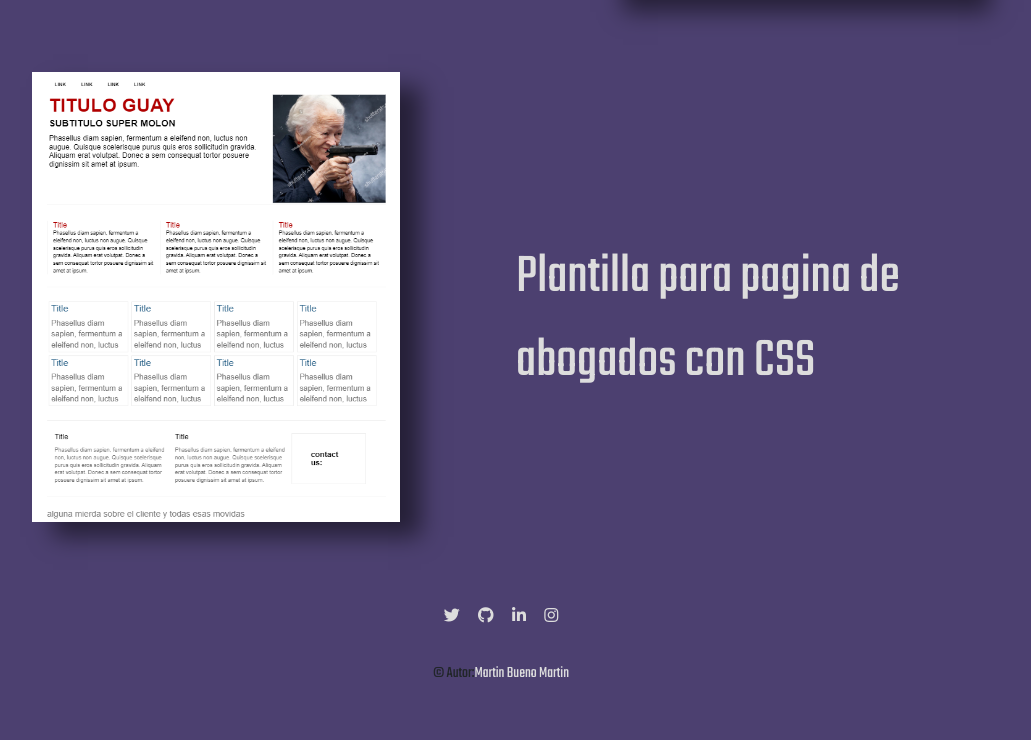
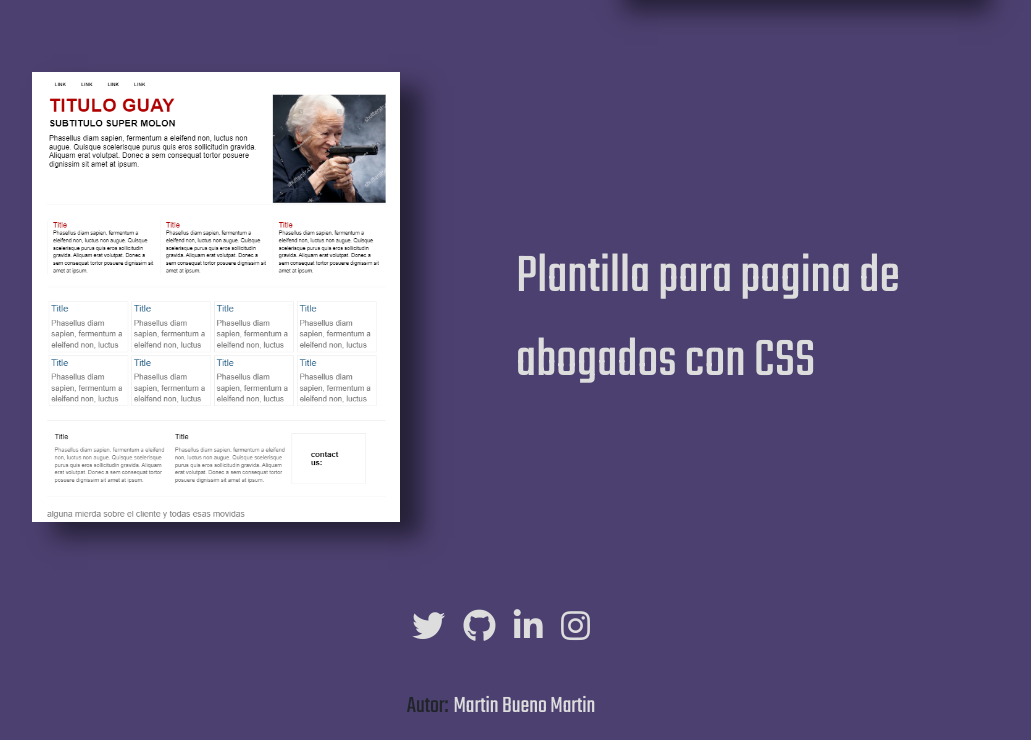
Before and after one commit to Yure999/Portfolio, a plain HTML site: page index.html in a window 1280 px wide. Shown: the part 1249-1989 px from the top of the page, without its empty margins (139-1170 px from the left). Before the commit the page ends 1951 px from the top, so only its background shows below. Drawn offline with nearby package versions, Linux system fonts and the light colour scheme.

Commit message:
Pagina terminada

```diff
--- a/index.html
+++ b/index.html
@@ -20,7 +20,8 @@
     </button>
     <div class="collapse navbar-collapse" id="navbarNavAltMarkup">
         <div class="navbar-nav">
-            <a class="nav-item nav-link active" href="#">Home <span class="sr-only" data-toggle="collapse">(current)</span></a>
+            <a class="nav-item nav-link active" href="#">Home <span class="sr-only"
+                                                                    data-toggle="collapse">(current)</span></a>
             <a class="nav-item nav-link" href="#CV">CV Bootstrap</a>
             <a class="nav-item nav-link" href="#topFilms">Top peliculas</a>
             <a class="nav-item nav-link" href="#PlantillaCSS">Plantilla CSS</a>
@@ -38,7 +39,7 @@
     <div class="row">
         <div class="col-12 col-md-6 order-1">
             <div class="card">
-                <a href="https://github.com/Yure999/CV">
+                <a href="https://github.com/Yure999/CV" target="_blank">
                     <img class="card-img-top" src="resources/CVBootstrap.png" alt="Card image cap" id="CV">
                 </a>
                 <div class="card-body d-md-none">
@@ -51,7 +52,7 @@
         </div>
         <div class="col-12 col-md-6 order-4">
             <div class="card">
-                <a href="https://github.com/Yure999/Topfilms">
+                <a href="https://github.com/Yure999/Topfilms" target="_blank">
                     <img class="card-img-top" src="resources/Flexfilms.png" alt="Card image cap" id="topFilms">
                 </a>
                 <div class="card-body d-md-none">
@@ -64,7 +65,7 @@
         </div>
         <div class="col-12 col-md-6 order-5">
             <div class="card">
-                <a href="https://github.com/Yure999/Plantilla-Abogados-CSS">
+                <a href="https://github.com/Yure999/Plantilla-Abogados-CSS" target="_blank">
                     <img class="card-img-top" src="resources/PlantillaCSS.png" alt="Card image cap" id="PlantillaCSS">
                 </a>
                 <div class="card-body d-md-none">
@@ -99,24 +100,24 @@
                 </a>
             </li>
             <li class="list-inline-item">
-                <a class="btn-floating btn-gplus mx-1" href="https://github.com/Yure999">
+                <a class="btn-floating btn-gplus mx-1" href="https://github.com/Yure999" target="_blank">
                     <i class="fab fa-github"> </i>
                 </a>
             </li>
             <li class="list-inline-item">
-                <a class="btn-floating btn-dribbble mx-1" href="https://www.linkedin.com/in/martín-bueno-martín/">
+                <a class="btn-floating btn-dribbble mx-1" href="https://www.linkedin.com/in/martín-bueno-martín/" target="_blank">
                     <i class="fab fa-linkedin-in"> </i>
                 </a>
             </li>
             <li class="list-inline-item">
-                <a class="btn-floating btn-dribbble mx-1" href="https://www.instagram.com/yure_999/?hl=es">
+                <a class="btn-floating btn-dribbble mx-1" href="https://www.instagram.com/yure_999/?hl=es" target="_blank">
                     <i class="fab fa-instagram"> </i>
                 </a>
             </li>
         </ul>
     </div>
-    <div class="footer-copyright text-center py-3">© Autor:
-        <a href="https://www.linkedin.com/in/martín-bueno-martín/"> Martin Bueno Martin</a>
+    <div class="footer-copyright text-center py-3 autor">Autor:
+        <a href="https://www.linkedin.com/in/martín-bueno-martín/" class="autorName"> Martin Bueno Martin</a>
     </div>
 
 </footer>
--- a/styles/styles.css
+++ b/styles/styles.css
@@ -15,6 +15,10 @@ a{
 a:hover{
     text-decoration: none;
     color: #DDDDDD;
+}
+.icon{
+    width: 70px;
+    height: 70px;
 }
 div {
     display: flex;
@@ -85,3 +89,13 @@ div {
         width:20rem;
     }
 }
+.autor{
+    font-size: 1.5rem;
+}
+.autorName {
+    font-size: 1.5rem;
+    padding-left: 5px;
+}
+ul > li > a{
+    font-size: 33px;
+}
```
